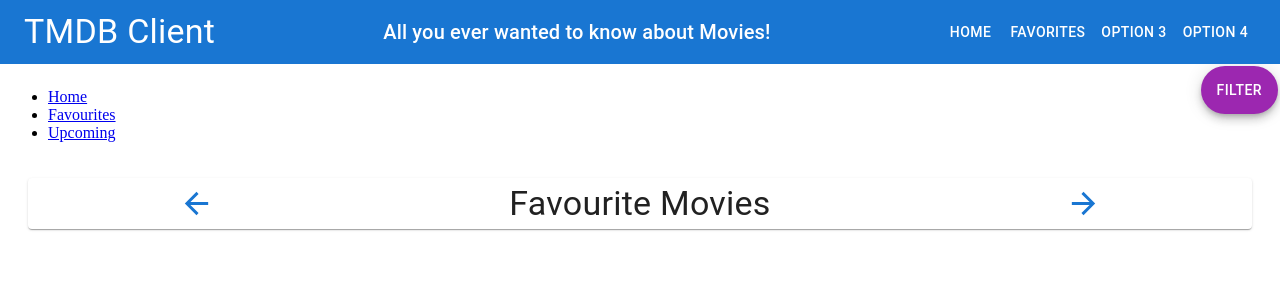
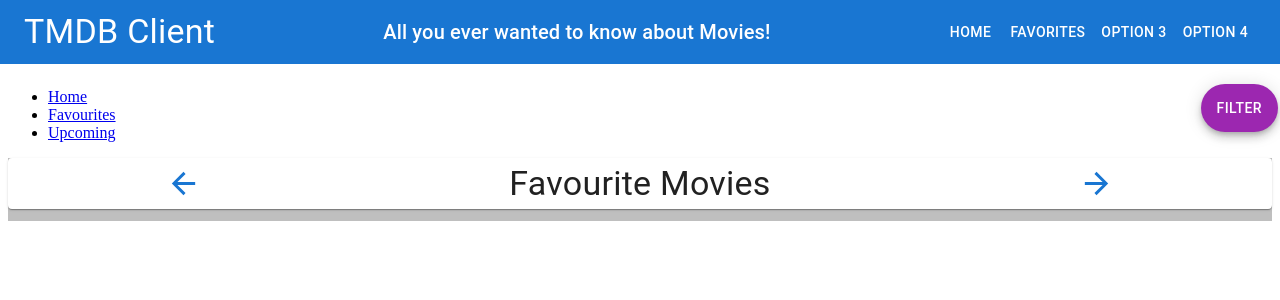
Before and after one commit to 20115492/labMoviesApp, a React app: page /movies/favourites in a window 1280 px wide. Shown: the top 300 px of the page. Built offline with nearby package versions, Linux system fonts and the light colour scheme; the HTML template or start-up script is replaced by a standard one.

Commit message:
Refactor to allow for new filtering hook, and add the hook

```diff
--- /dev/null
+++ b/src/components/MovieFilterUI.tsx
@@ -0,0 +1,67 @@
+import React, { useState } from "react";
+import FilterCard from "./FilterMoviesCard";
+import Fab from "@mui/material/Fab";
+import Drawer from "@mui/material/Drawer";
+import { MovieDetailsProps } from "../types/movieAppTypes";
+
+export const titleFilter = (movie: MovieDetailsProps, value: string): boolean => {
+    return movie.title?.toLowerCase().search(value.toLowerCase()) !== -1;
+};
+
+export const genreFilter = (movie: MovieDetailsProps, value: string) => {
+    const genreId = Number(value);
+    if (genreId <= 0) return true;
+    if (Array.isArray((movie as { genre_ids?: number[] }).genre_ids)) {
+        return (movie as { genre_ids?: number[] }).genre_ids?.includes(genreId) ?? false;
+    }
+    const genreIds = movie.genres?.map((g) => g.id);
+    return genreIds ? genreIds.includes(genreId) : false;
+};
+
+const styles = {
+    root: {
+        backgroundColor: "#bfbfbf",
+    },
+    fab: {
+        marginTop: 8,
+        position: "fixed",
+        top: 20,
+        right: 2,
+    },
+};
+
+type  MovieFilterUIProps = {
+    onFilterValuesChange: (f: string, s: string) => void;
+    titleFilter: string;
+    genreFilter: string;
+}
+
+const MovieFilterUI = ({ onFilterValuesChange, titleFilter, genreFilter }: MovieFilterUIProps) => {
+
+    const [drawerOpen, setDrawerOpen] = useState(false);
+    return (
+        <>
+            <Fab
+                color="secondary"
+                variant="extended"
+                onClick={() => setDrawerOpen(true)}
+                sx={styles.fab}
+            >
+                Filter
+            </Fab>
+            <Drawer
+                anchor="left"
+                open={drawerOpen}
+                onClose={() => setDrawerOpen(false)}
+            >
+                <FilterCard
+                    onUserInput={onFilterValuesChange}
+                    titleFilter={titleFilter}
+                    genreFilter={genreFilter}
+                />
+            </Drawer>
+        </>
+    );
+};
+
+export default MovieFilterUI;
--- a/src/components/TemplateMovieListPage.tsx
+++ b/src/components/TemplateMovieListPage.tsx
@@ -1,77 +1,27 @@
-import {useState} from "react";
 import Header from "./HeaderMovieList";
-import FilterCard from "./FilterMoviesCard";
 import Grid from "@mui/material/Grid";
-import Fab from "@mui/material/Fab";
-import Drawer from "@mui/material/Drawer";
 import MovieList from "./MovieList";
-import {MovieListPageTemplateProps} from "../types/movieAppTypes";
+import {  MovieListPageTemplateProps} from "../types/movieAppTypes";
 
 const styles = {
   root: {
-    padding: "20px",
-  },
-  fab: {
-    marginTop: 8,
-    position: "fixed",
-    top: 2,
-    right: 2,
-  },
+    backgroundColor: "#bfbfbf",
+  }
 };
 
-const MovieListPageTemplate = ({ movies, title, selectFavourite }: MovieListPageTemplateProps) => {
-  const [titleFilter, setTitleFilter] = useState("");
-  const [genreFilter, setGenreFilter] = useState("0");
-  const [drawerOpen, setDrawerOpen] = useState(false);
-
-  const genreId = Number(genreFilter);
-
-  const displayedMovies = movies
-      .filter((m) => {
-        return (m.title ?? "").toLowerCase().search(titleFilter.toLowerCase()) !== -1;
-      })
-      .filter((m) => {
-        return genreId > 0 ? m.genre_ids?.includes(genreId) : true;
-      });
-
-    const handleChange = (type: string, value: string) => {
-    if (type === "title") setTitleFilter(value);
-    else setGenreFilter(value);
-  };
-
+const MovieListPageTemplate= ({ movies, title, selectFavourite }: MovieListPageTemplateProps)=> {
   return (
- <>
     <Grid container sx={styles.root}>
       <Grid item xs={12}>
         <Header title={title} />
       </Grid>
       <Grid item container spacing={5}>
         <MovieList
-            movies={displayedMovies}
           selectFavourite={selectFavourite}
-          />
+          movies={movies}
+        ></MovieList>
       </Grid>
     </Grid>
-      <Fab
-        color="secondary"
-        variant="extended"
-        onClick={() => setDrawerOpen(true)}
-        sx={styles.fab}
-      >
-        Filter
-      </Fab>
-      <Drawer
-        anchor="left"
-        open={drawerOpen}
-        onClose={() => setDrawerOpen(false)}
-      >
-        <FilterCard
-          onUserInput={handleChange}
-          titleFilter={titleFilter}
-          genreFilter={genreFilter}
-        />
-      </Drawer>
-    </>
   );
 }
 export default MovieListPageTemplate;
--- /dev/null
+++ b/src/hooks/useFiltering.ts
@@ -0,0 +1,33 @@
+import { useState } from "react";
+
+type Filter = {
+    name: string;
+    value: string;
+    condition: (item: any, value: string) => boolean;
+    }
+
+const useFiltering = ( filters: Filter[]) => {
+  const [filterValues, setFilterValues] = useState(() => {
+    const filterInitialValues = filters.map((f) => ({
+      name: f.name,
+      value: f.value,
+    }));
+    return filterInitialValues;
+  });
+
+  const filteringConditions = filters.map((f) => f.condition);
+  const filterFunction = (collection: any) =>
+    filteringConditions.reduce((data, conditionFn, index) => {
+      return data.filter((item: any) => {
+          return conditionFn(item, filterValues[index].value);
+      });
+    }, collection);
+
+  return {
+    filterValues,
+    setFilterValues,
+    filterFunction,
+  };
+};
+
+export default useFiltering;
--- a/src/pages/FavouriteMoviesPage.tsx
+++ b/src/pages/FavouriteMoviesPage.tsx
@@ -1,17 +1,54 @@
-import PageTemplate from "../components/TemplateMovieListPage";
+import React from "react";
+import PageTemplate from "../components/templateMovieListPage";
+import useFiltering from "../hooks/useFiltering";
+import MovieFilterUI, {
+  titleFilter,
+  genreFilter,
+} from "../components/movieFilterUI";
 
-const FavouriteMoviesPage = () => {
-    const toDo = () => true;
-    // Get movies from local storage.
-    const movies = JSON.parse(localStorage.getItem("favourites") || '[]');
+const titleFiltering = {
+  name: "title",
+  value: "",
+  condition: titleFilter,
+};
+const genreFiltering = {
+  name: "genre",
+  value: "0",
+  condition: genreFilter,
+};
 
-    return (
+const FavouriteMoviesPage: React.FC= () => {
+  const { filterValues, setFilterValues, filterFunction } = useFiltering(
+    [titleFiltering, genreFiltering]
+  );
+
+  const changeFilterValues = (type: string, value: string) => {
+    const changedFilter = { name: type, value: value };
+    const updatedFilterSet =
+      type === "title" ? [changedFilter, filterValues[1]] : [filterValues[0], changedFilter];
+    setFilterValues(updatedFilterSet);
+  };
+
+  const favouriteMovies = JSON.parse(localStorage.getItem("favourites") || '[]');
+
+  const displayedMovies = filterFunction(favouriteMovies);
+
+  const toDo = () => true;
+
+  return (
+    <>
       <PageTemplate
         title="Favourite Movies"
-        movies={movies}
+        movies={displayedMovies}
         selectFavourite={toDo}
       />
-    );
-}
+      <MovieFilterUI
+        onFilterValuesChange={changeFilterValues}
+        titleFilter={filterValues[0].value}
+        genreFilter={filterValues[1].value}
+      />
+    </>
+  );
+};
 
-export default FavouriteMoviesPage
+export default FavouriteMoviesPage;
--- a/src/pages/HomePage.tsx
+++ b/src/pages/HomePage.tsx
@@ -1,18 +1,47 @@
 import { useState, useEffect } from "react";
 import PageTemplate from '../components/TemplateMovieListPage';
-import { DiscoverMovieOverviewProps } from "../types/movieAppTypes";// Changed
+import { MovieDetailsProps } from "../types/movieAppTypes";
 import { getMovies } from "../api/tmdb-api";
+import useFiltering from "../hooks/useFiltering";
+import MovieFilterUI, {
+  titleFilter,
+  genreFilter,
+} from "../components/MovieFilterUI";
+
+const titleFiltering = {
+  name: "title",
+  value: "",
+  condition: titleFilter,
+};
+const genreFiltering = {
+  name: "genre",
+  value: "0",
+  condition: genreFilter,
+};
 
 const HomePage = () => {
-  const [movies, setMovies] = useState<DiscoverMovieOverviewProps[]>([]); // Changed
+  const [movies, setMovies] = useState<MovieDetailsProps[]>([]);
   const favourites = movies.filter(m => m.favourite)
+  const { filterValues, setFilterValues, filterFunction } = useFiltering(
+    [titleFiltering, genreFiltering]
+  );
+
   localStorage.setItem('favourites', JSON.stringify(favourites))
   // New function
   const addToFavourites = (movieId: number) => {
-    const updatedMovies = movies.map((m: DiscoverMovieOverviewProps) =>
+    const updatedMovies = movies.map((m: MovieDetailsProps) =>
       m.id === movieId ? { ...m, favourite: true } : m
     );
     setMovies(updatedMovies);
+  };
+
+  const changeFilterValues = (type: string, value: string) => {
+    const changedFilter = { name: type, value: value };
+    const updatedFilterSet =
+      type === "title"
+        ? [changedFilter, filterValues[1]]
+        : [filterValues[0], changedFilter];
+    setFilterValues(updatedFilterSet);
   };
 
   useEffect(() => {
@@ -21,13 +50,20 @@
     });
     // eslint-disable-next-line react-hooks/exhaustive-deps
   }, []);
-
+  const displayedMovies = filterFunction(movies);
   return (
-    <PageTemplate
-      title='Discover Movies'
-      movies={movies}
-      selectFavourite={addToFavourites}
-    />
+    <>
+      <PageTemplate
+        title='Discover Movies'
+        movies={displayedMovies}
+        selectFavourite={addToFavourites}
+      />
+      <MovieFilterUI
+        onFilterValuesChange={changeFilterValues}
+        titleFilter={filterValues[0].value}
+        genreFilter={filterValues[1].value}
+      />
+    </>
   );
 };
 export default HomePage;
```
Lines whose indentation alone changed are shown as unchanged.
